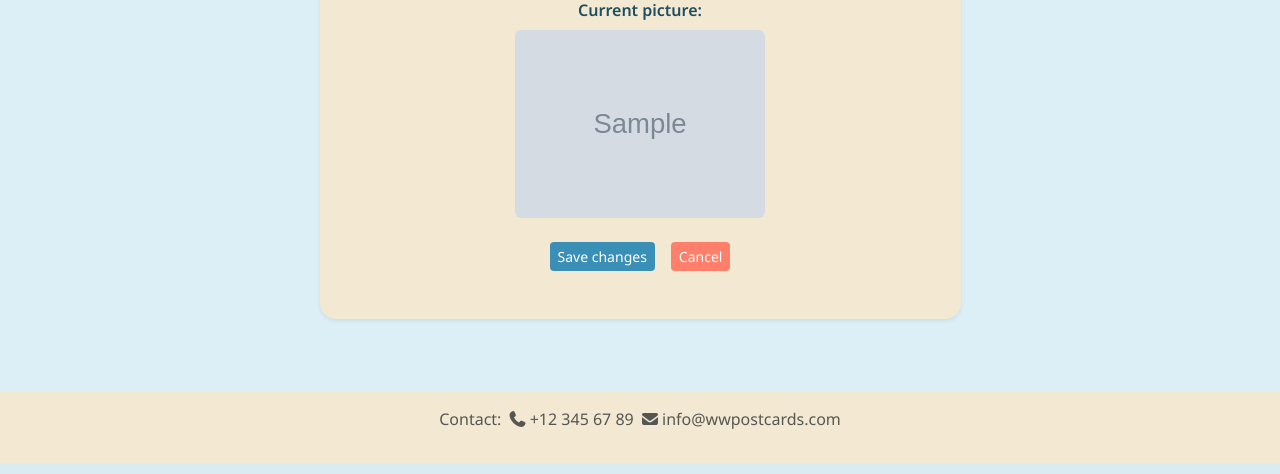
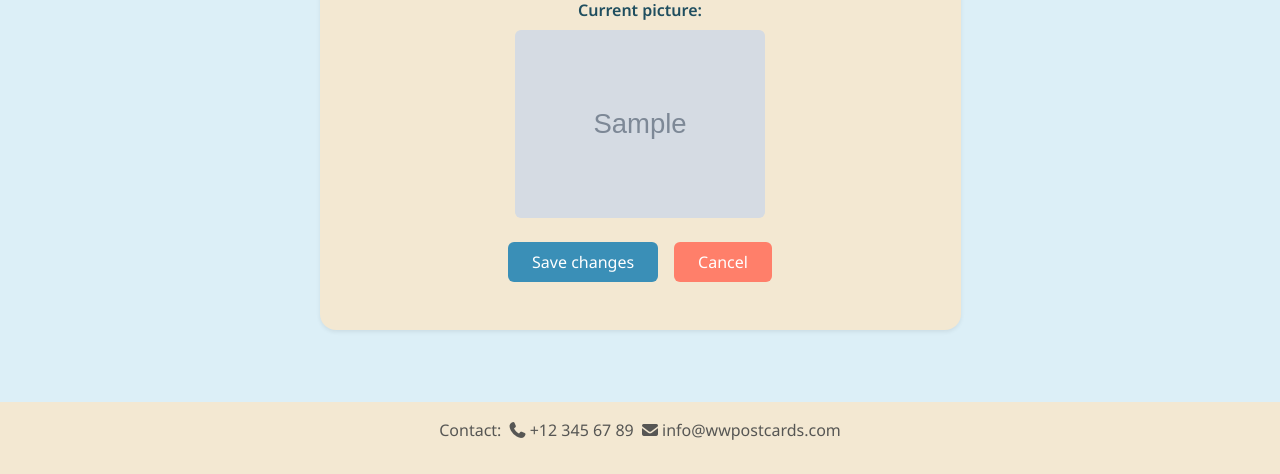
Before and after one commit to Kimberly-Cicek/WWPostcards, a PHP site: page /edit.php?id=1 in a window 1280 px wide. Shown: the part 985-1459 px from the top of the page. Run offline with PHP 8.4, Linux system fonts and the light colour scheme; the visitor is signed in with stand-in values (Sample User, id 1); tables that the repository leaves empty or names only in its code hold one stand-in row (values such as "Sample post"); grey boxes marked "Sample" are stand-in pictures; some libraries are stand-ins or nearby versions; some web fonts are replaced.

Commit message:
kanpp igen

```diff
--- a/edit.php
+++ b/edit.php
@@ -163,8 +163,8 @@ if ($_SERVER['REQUEST_METHOD'] === 'POST') {
                     </div>
 
                     <div class="d-flex justify-content-center gap-3 mt-4">
-                        <button type="submit" class="btn btn-primary btn-sm">Save changes</button>
-                        <a href="my_page.php" class="btn btn-danger btn-sm">Cancel</a>
+                        <button type="submit" class="btn btn-primary px-4 py-2">Save changes</button>
+                        <a href="my_page.php" class="btn btn-danger px-4 py-2">Cancel</a>
                     </div>
                 </form>
             </div>
```
